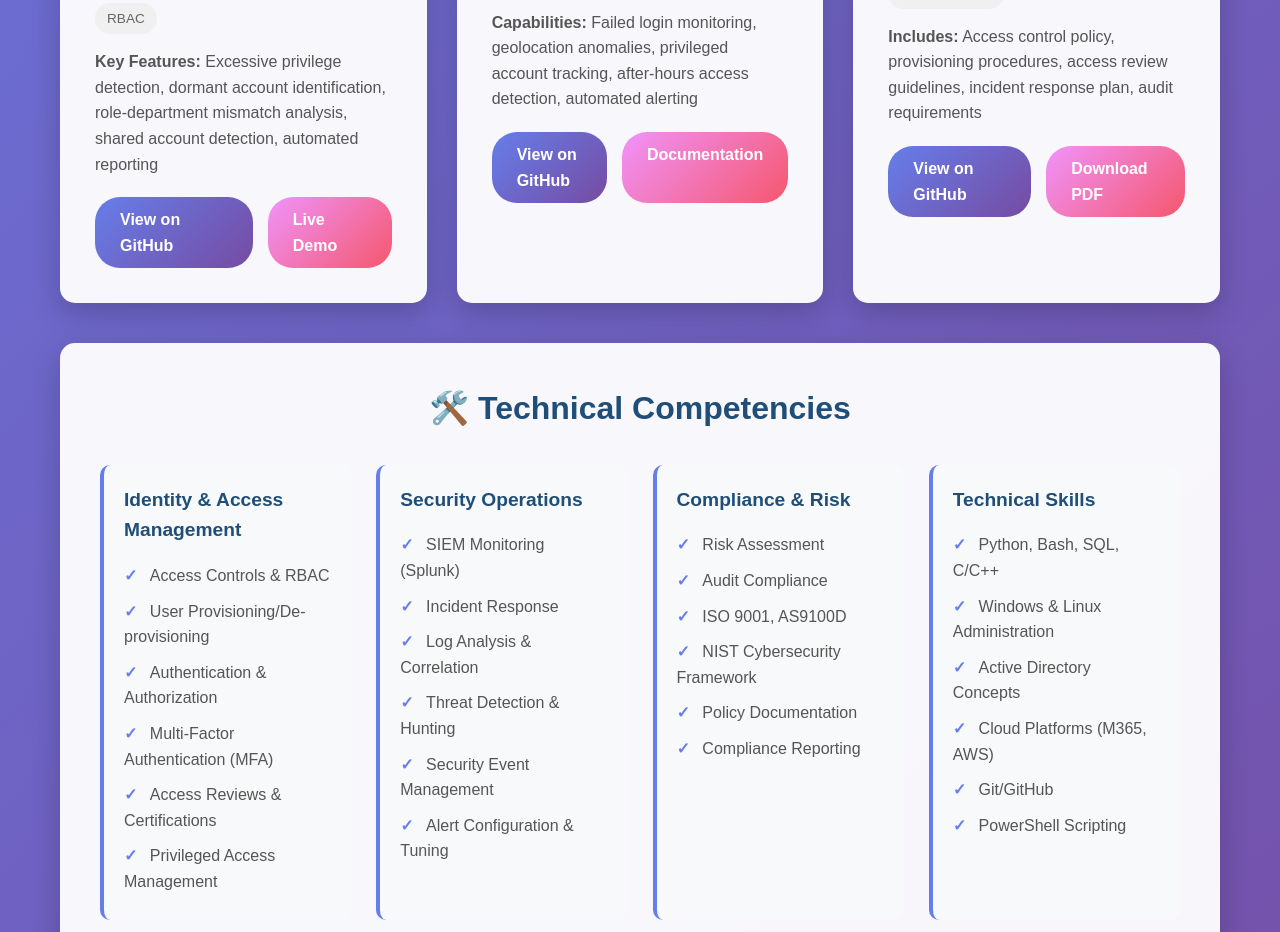
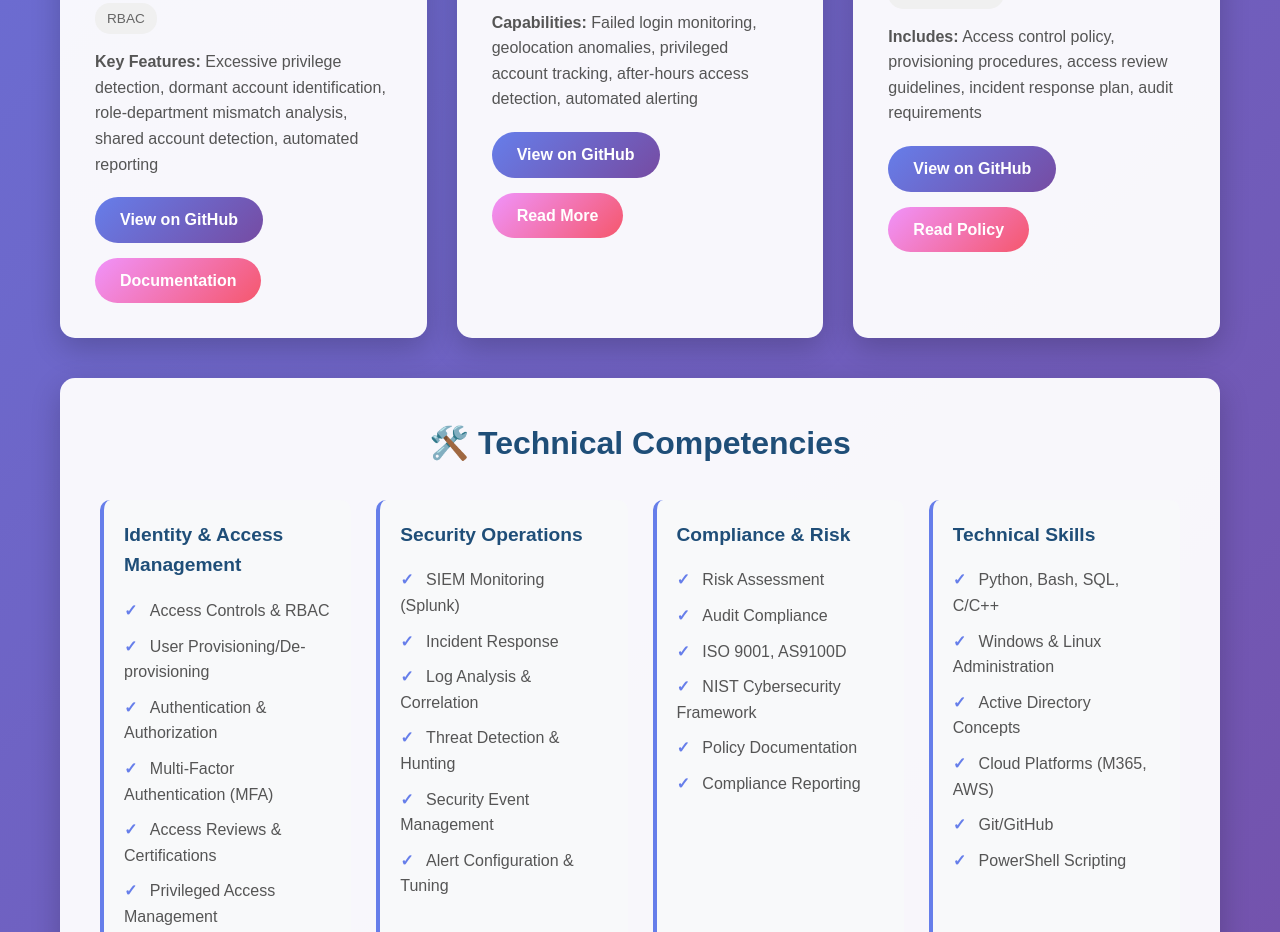
Before and after one commit to hkdfernand/portfolio-website, a plain HTML site: page index.html in a window 1280 px wide. Shown: the part 1633-2565 px from the top of the page. Drawn offline with Linux system fonts and the light colour scheme.

Commit message:
Update index.html

```diff
--- a/index.html
+++ b/index.html
@@ -181,6 +181,7 @@
             margin-top: 20px;
             display: flex;
             gap: 15px;
+            flex-wrap: wrap;
         }
 
         .btn {
@@ -377,7 +378,7 @@
                 </p>
                 <div class="project-links">
                     <a href="https://github.com/hkdfernand/iam-access-review" class="btn" target="_blank">View on GitHub</a>
-                    <a href="#" class="btn btn-secondary">Live Demo</a>
+                    <a href="https://github.com/hkdfernand/iam-access-review#readme" class="btn btn-secondary" target="_blank">Documentation</a>
                 </div>
             </div>
 
@@ -403,7 +404,7 @@
                 </p>
                 <div class="project-links">
                     <a href="https://github.com/hkdfernand/splunk-security-dashboard" class="btn" target="_blank">View on GitHub</a>
-                    <a href="#" class="btn btn-secondary">Documentation</a>
+                    <a href="https://github.com/hkdfernand/splunk-security-dashboard#readme" class="btn btn-secondary" target="_blank">Read More</a>
                 </div>
             </div>
 
@@ -429,7 +430,7 @@
                 </p>
                 <div class="project-links">
                     <a href="https://github.com/hkdfernand/iam-policy-framework" class="btn" target="_blank">View on GitHub</a>
-                    <a href="#" class="btn btn-secondary">Download PDF</a>
+                    <a href="https://github.com/hkdfernand/iam-policy-framework/blob/main/IAM_Policy_Framework.md" class="btn btn-secondary" target="_blank">Read Policy</a>
                 </div>
             </div>
         </div>
```
